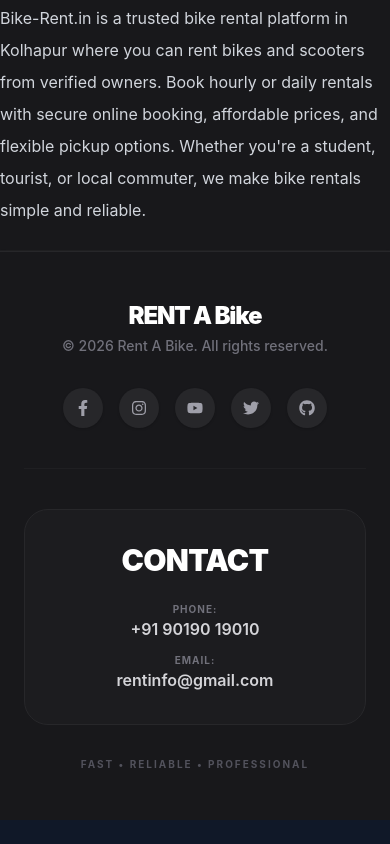
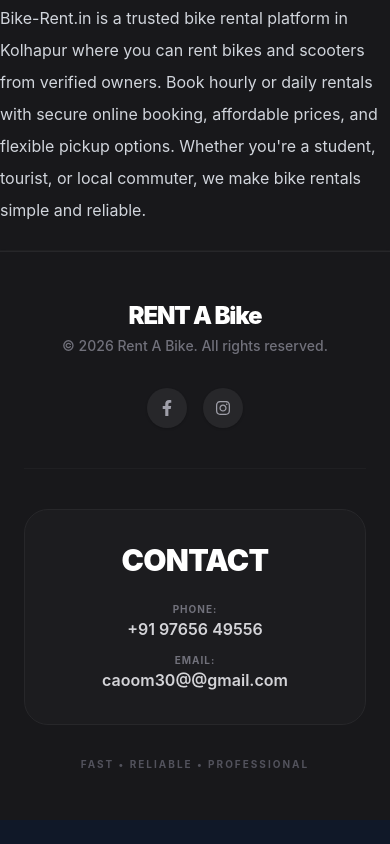
Before and after one commit to om-ghode30/rent-Vehicle, a React (Vite) app in the folder frontend/: page / in a window 390 px wide. Shown: the part 811-1655 px from the top of the page. Built offline with nearby package versions, Linux system fonts and the light colour scheme; no server answers.

Commit message:
updated mobile number and mail and command links of unknown

```diff
--- a/frontend/src/components/Footer.jsx
+++ b/frontend/src/components/Footer.jsx
@@ -19,9 +19,9 @@ function Footer({ contactRef }) {
                         {[
                             { icon: <FaFacebookF />, url: "https://facebook.com", label: "Facebook" },
                             { icon: <FaInstagram />, url: "https://instagram.com", label: "Instagram" },
-                            { icon: <FaYoutube />, url: "https://youtube.com", label: "Youtube" },
-                            { icon: <FaTwitter />, url: "https://twitter.com", label: "Twitter" },
-                            { icon: <FaGithub />, url: "https://github.com", label: "GitHub" },
+                            // { icon: <FaYoutube />, url: "https://youtube.com", label: "Youtube" },
+                            // { icon: <FaTwitter />, url: "https://twitter.com", label: "Twitter" },
+                            // { icon: <FaGithub />, url: "https://github.com", label: "GitHub" },
                         ].map((social, idx) => (
                             <a
                                 key={idx}
@@ -49,11 +49,11 @@ function Footer({ contactRef }) {
                             <div className="grid grid-cols-1 gap-y-3">
                                 <div className="flex flex-col md:flex-row md:gap-2">
                                     <span className="text-zinc-500 font-bold uppercase text-[10px] tracking-widest">Phone:</span>
-                                    <span className="text-zinc-300 font-semibold">+91 90190 19010</span>
+                                    <span className="text-zinc-300 font-semibold">+91 97656 49556</span>
                                 </div>
                                 <div className="flex flex-col md:flex-row md:gap-2">
                                     <span className="text-zinc-500 font-bold uppercase text-[10px] tracking-widest">Email:</span>
-                                    <span className="text-zinc-300 font-semibold">rentinfo@gmail.com</span>
+                                    <span className="text-zinc-300 font-semibold">caoom30@@gmail.com</span>
                                 </div>
                             </div>
 
```
